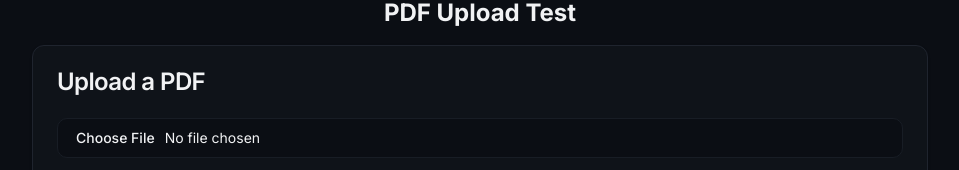
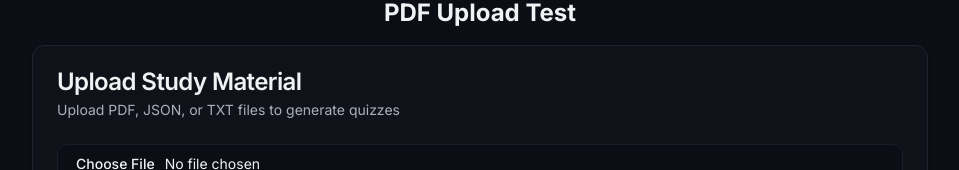
Before and after one commit to adhamqabban37/XAiLearn, a Next.js app: page / in a window 1280 px wide. Shown: the part 1388-1558 px from the top of the page, without its empty margins (160-1119 px from the left). Built offline with nearby package versions, Linux system fonts and the light colour scheme; no server answers.

Commit message:
Update file upload to accept PDF, JSON, and TXT files

```diff
--- a/src/components/home/PdfUploadClient.tsx
+++ b/src/components/home/PdfUploadClient.tsx
@@ -105,14 +105,17 @@ export default function PdfUploadClient({ onCourseGenerated }: Props) {
   return (
     <Card>
       <CardHeader>
-        <CardTitle>Upload a PDF</CardTitle>
+        <CardTitle>Upload Study Material</CardTitle>
+        <p className="text-sm text-muted-foreground">
+          Upload PDF, JSON, or TXT files to generate quizzes
+        </p>
       </CardHeader>
       <CardContent>
         <form onSubmit={onSubmit} className="space-y-4">
           <Input
             type="file"
             name="file"
-            accept="application/pdf"
+            accept="application/pdf,.json,.txt,text/plain,application/json"
             required
             disabled={loading}
           />
```
